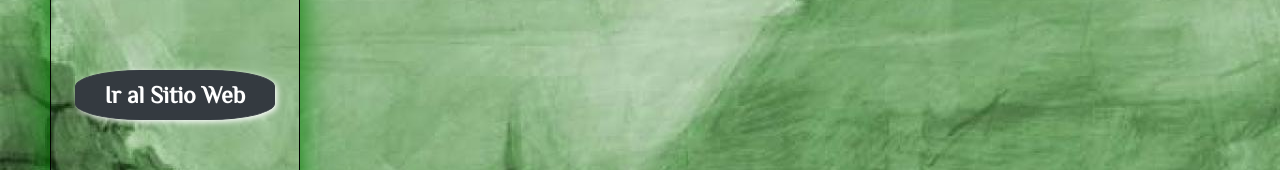
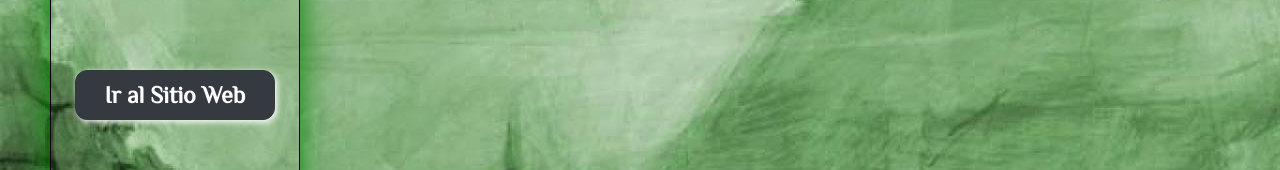
Before and after one commit to phrancix/rma, a plain HTML site: page index.html in a window 1280 px wide. Shown: the part 284-454 px from the top of the page. Drawn offline with nearby package versions, Linux system fonts and the light colour scheme.

Commit message:
Update index.html

```diff
--- a/index.html
+++ b/index.html
@@ -47,7 +47,7 @@
 			.btn{
 				font-size: 1.5em;
 				width: 200px;
-				border-radius: 33%;
+				border-radius: 12px;
 				box-shadow: 2px 2px 6px white;
 			}
 			.btn:hover{
```
